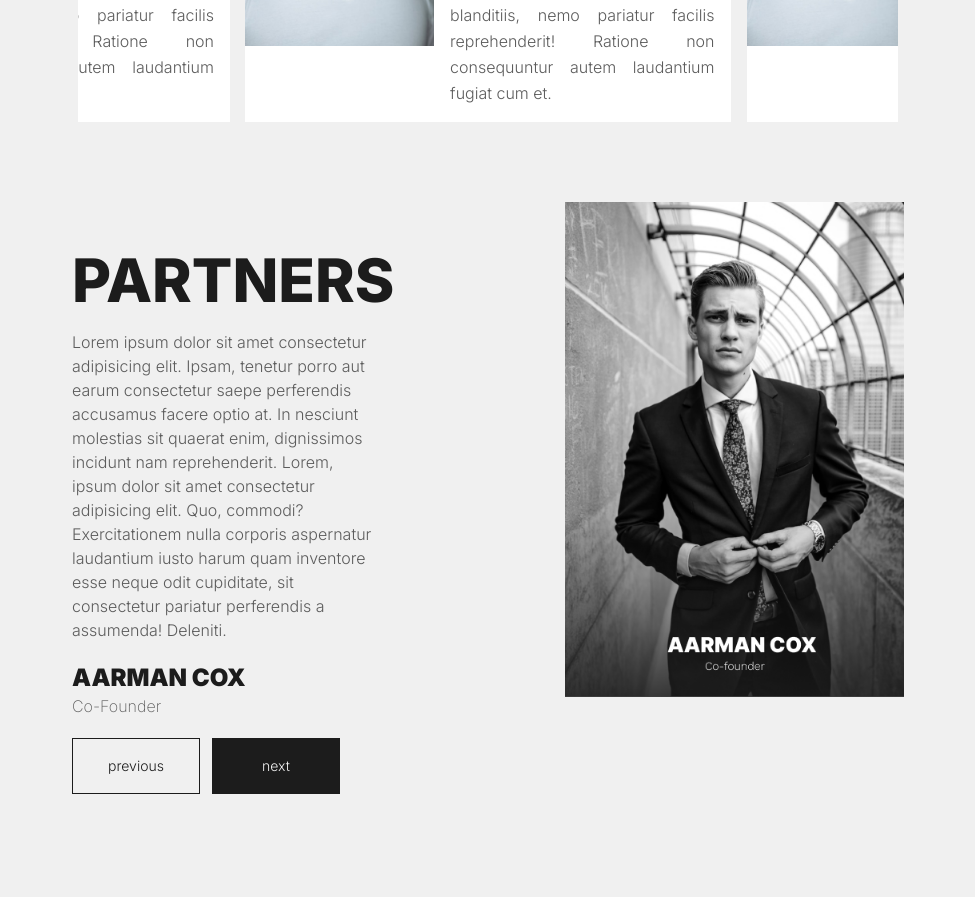
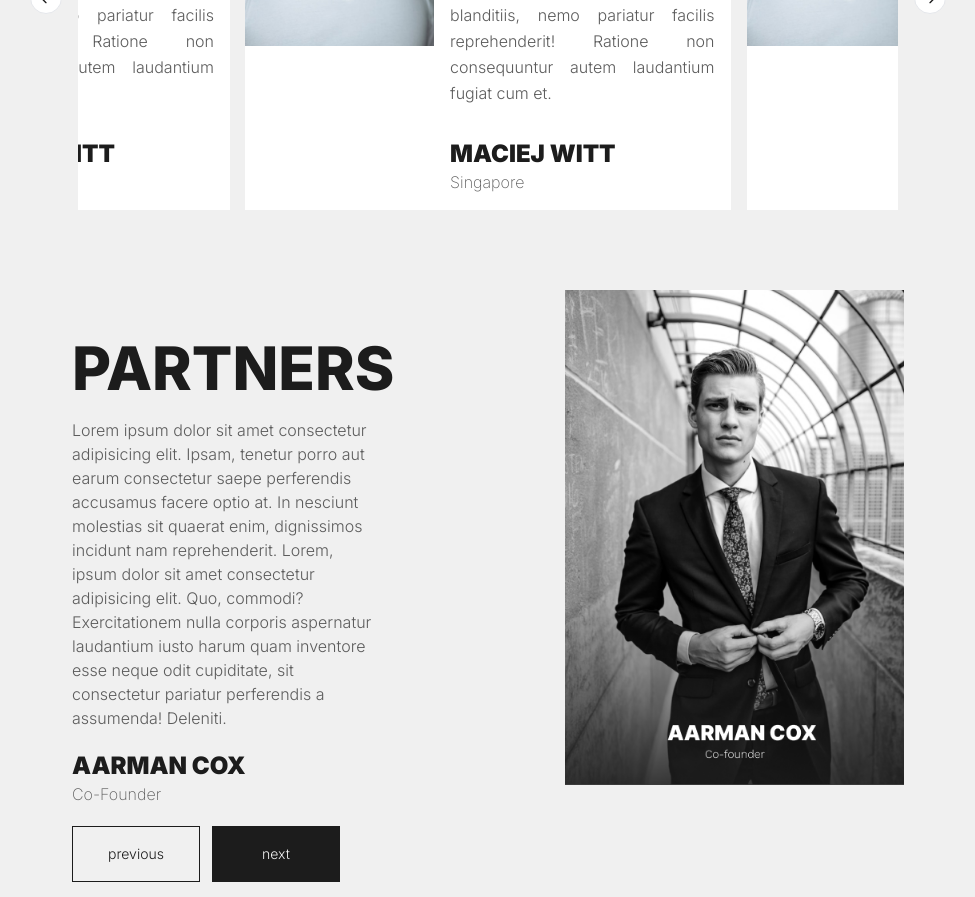
Before and after one commit to nilloferreiira/Legacy-Homes, a Next.js app: page / in a window 1280 px wide. Shown: the part 6180-7077 px from the top of the page, without its empty margins (152-1127 px from the left). Built offline with nearby package versions, Linux system fonts and the light colour scheme.

Commit message:
Clients testmonials card correction

```diff
--- a/src/components/clients-testimonials/clients-card.tsx
+++ b/src/components/clients-testimonials/clients-card.tsx
@@ -13,7 +13,7 @@ export function ClientsCard(props: ClientsCardProps) {
       <div className="w-full xl:w-4/6">
         <Image src={props.src} alt={''} priority={true} />
       </div>
-      {/* mostrar se for o index ativo  */}
+      {/* criar funcao para mostrar se for o index ativo  */}
       {true && (
         <div className="w-full p-4 flex flex-col items-start justify-start gap-8">
           <Quote fill="#1D1D1D" className="size-16" />
@@ -23,6 +23,10 @@ export function ClientsCard(props: ClientsCardProps) {
             blanditiis, nemo pariatur facilis reprehenderit! Ratione non
             consequuntur autem laudantium fugiat cum et.`}
           </p>
+          <div className="text-left">
+            <h1 className="font-black text-2xl uppercase">maciej witt</h1>
+            <h4 className="text-lightGray font-extralight">Singapore</h4>
+          </div>
         </div>
       )}
     </div>
```
